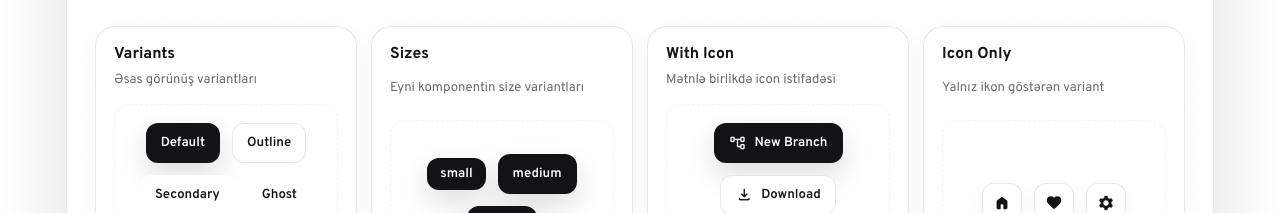
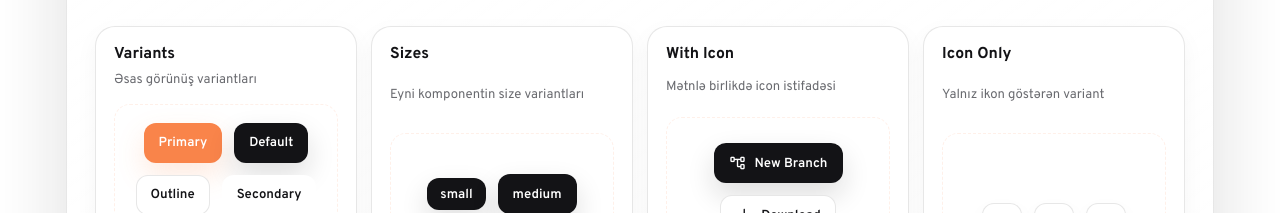
Before and after one commit to Reziphay/nextjs-app, a Next.js app: page /lib in a window 1280 px wide. Shown: the part 1380-1593 px from the top of the page. Built offline with nearby package versions, Linux system fonts and the light colour scheme; no server answers.

Commit message:
feat: add primary variant to Button component and update login panel and library page accordingly

```diff
--- a/src/components/atoms/button/button.module.css
+++ b/src/components/atoms/button/button.module.css
@@ -88,6 +88,18 @@
   min-height: 3.286rem;
   padding: 0.857rem 1.143rem;
   font-size: var(--font-size-medium);
+}
+
+.primary {
+  --button-ripple-color: var(--app-bg-overlay-soft);
+  background: var(--app-primary);
+  color: var(--app-text-inverse);
+  box-shadow: 0 0.857rem 2rem var(--app-shadow-primary-soft);
+}
+
+.primary:hover:not(:disabled) {
+  background: var(--app-primary-strong);
+  box-shadow: 0 1rem 2.286rem var(--app-shadow-primary-faint);
 }
 
 .default {
--- a/src/components/atoms/button/button.tsx
+++ b/src/components/atoms/button/button.tsx
@@ -3,6 +3,7 @@ import { Icon } from "@/components/icon";
 import styles from "./button.module.css";
 
 type ButtonVariant =
+  | "primary"
   | "default"
   | "outline"
   | "secondary"
--- a/src/components/organisms/auth-login-panel/auth-login-panel.tsx
+++ b/src/components/organisms/auth-login-panel/auth-login-panel.tsx
@@ -47,7 +47,7 @@ export function AuthLoginPanel() {
             />
           </Field>
 
-          <Button className={styles.submitButton}>
+          <Button className={styles.submitButton} variant="primary">
             {login.submit}
           </Button>
 
--- a/src/components/templates/component-library-page/component-library-page.tsx
+++ b/src/components/templates/component-library-page/component-library-page.tsx
@@ -182,6 +182,7 @@ export function ComponentLibraryPage() {
           <div className={styles.cardGrid}>
             <ShowcaseCard title="Variants" description="Əsas görünüş variantları">
               <div className={styles.buttonStack}>
+                <Button variant="primary">Primary</Button>
                 <Button>Default</Button>
                 <Button variant="outline">Outline</Button>
                 <Button variant="secondary">Secondary</Button>
```
